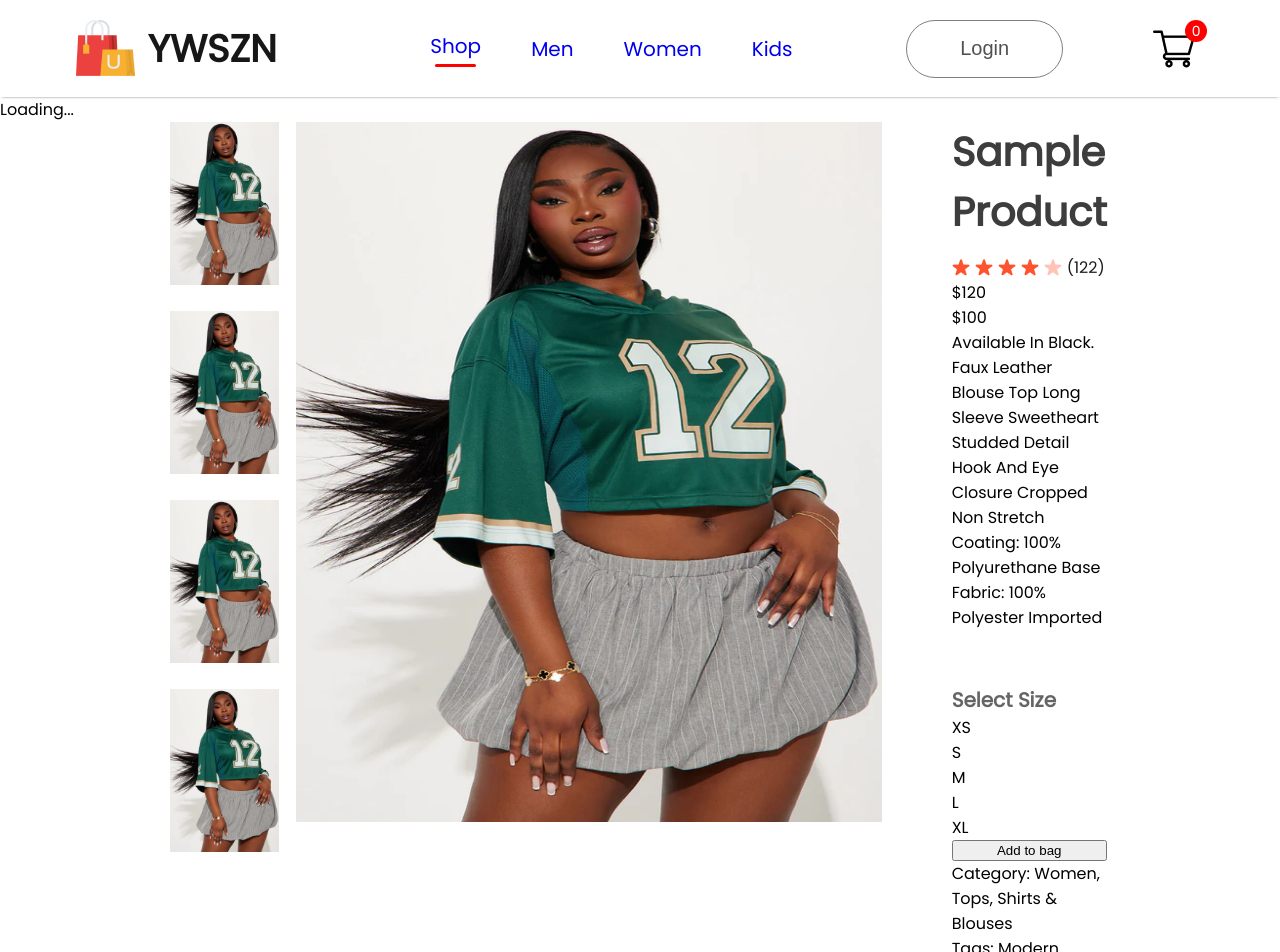
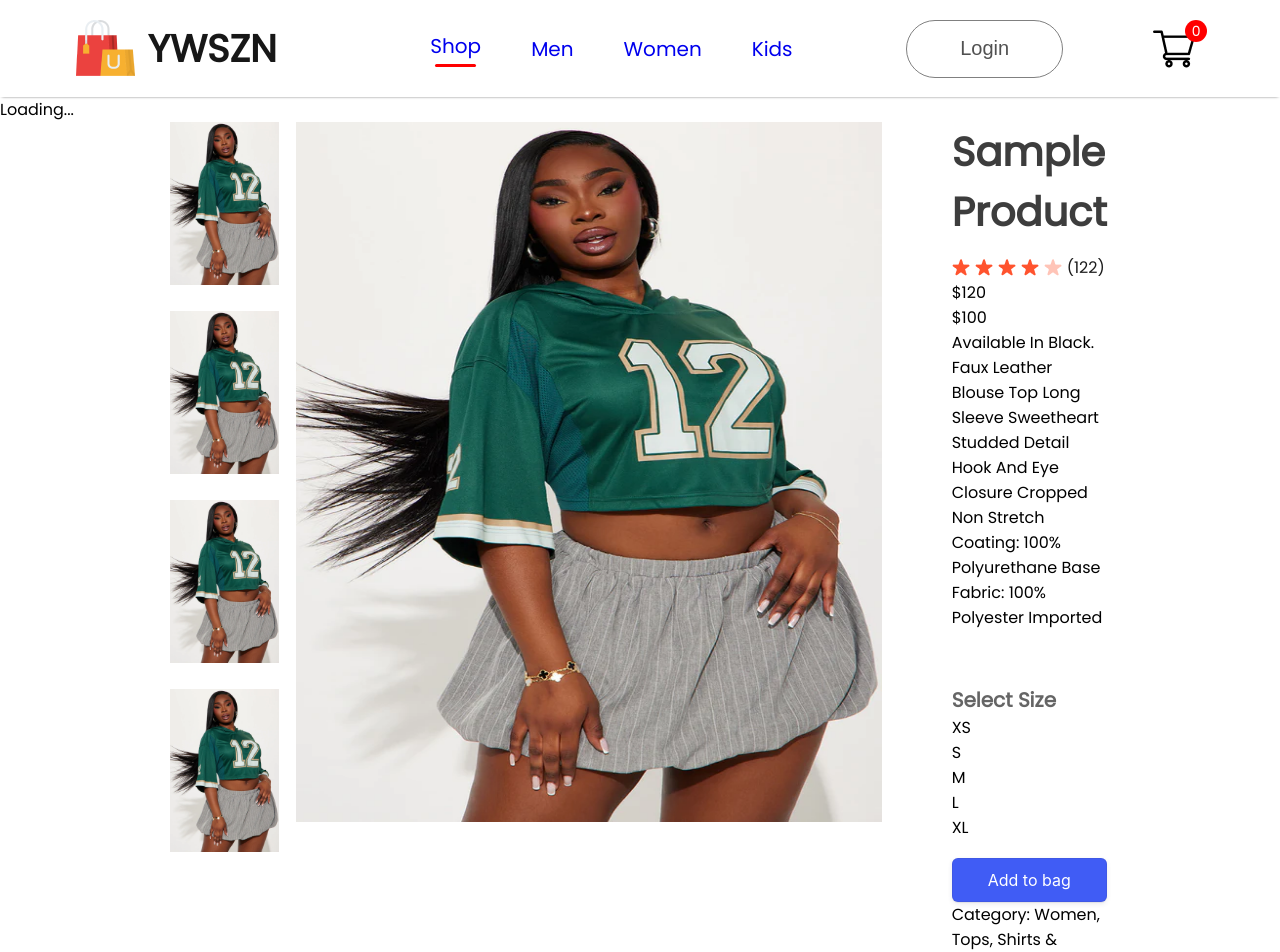
Before and after one commit to Fighthurt/May-E-commerce, a React (Create React App) app: page /product/25 in a window 1280 px wide. Shown: the top 952 px of the page. Built offline with nearby package versions, Linux system fonts and the light colour scheme.

Commit message:
updated client button for adding a new product

```diff
--- a/src/Component/ProductDisplay/ProductDisplay.css
+++ b/src/Component/ProductDisplay/ProductDisplay.css
@@ -70,3 +70,43 @@
     margin: 30px 0px;
     gap: 20px;
 }
+
+
+
+
+.addProductBtn  {
+  appearance: button;
+  backface-visibility: hidden;
+  background-color: #405cf5;
+  border-radius: 6px;
+  border-width: 0;
+  box-shadow: rgba(50, 50, 93, .1) 0 0 0 1px inset,rgba(50, 50, 93, .1) 0 2px 5px 0,rgba(0, 0, 0, .07) 0 1px 1px 0;
+  box-sizing: border-box;
+  color: #fff;
+  cursor: pointer;
+  font-family: -apple-system,system-ui,"Segoe UI",Roboto,"Helvetica Neue",Ubuntu,sans-serif;
+  font-size: 100%;
+  height: 44px;
+  line-height: 1.15;
+  margin: 18px 0 0;
+  outline: none;
+  overflow: hidden;
+  padding: 0 25px;
+  position: relative;
+  text-align: center;
+  text-transform: none;
+  transform: translateZ(0);
+  transition: all .2s,box-shadow .08s ease-in;
+  user-select: none;
+  -webkit-user-select: none;
+  touch-action: manipulation;
+  width: 100%;
+}
+
+.addProductBtn:disabled {
+  cursor: default;
+}
+
+.addProductBtn:focus {
+  box-shadow: rgba(50, 50, 93, .1) 0 0 0 1px inset, rgba(50, 50, 93, .2) 0 6px 15px 0, rgba(0, 0, 0, .1) 0 2px 2px 0, rgba(50, 151, 211, .3) 0 0 0 4px;
+}
--- a/src/Component/ProductDisplay/ProductDisplay.jsx
+++ b/src/Component/ProductDisplay/ProductDisplay.jsx
@@ -1,8 +1,8 @@
 import React from "react";
-import './ProductDisplay.css';
 import star_icon from "../Assets/star_icon.png";
 import star_dull_icon from "../Assets/star_dull_icon.png";
-import sampleProductImage from "../Assets/product_122.webp"; // Import the correct image
+import sampleProductImage from "../Assets/product_122.webp";
+import "./ProductDisplay.css"
 
 const ProductDisplay = () => {
   // Hard-coded product for testing
@@ -67,7 +67,7 @@ const ProductDisplay = () => {
             <div>XL</div>
           </div>
         </div>
-        <button>Add to bag</button>
+        <button className="addProductBtn">Add to bag</button>
         <p className="productdisplay-right-category">
           <span>Category:</span> Women, Tops, Shirts & Blouses
         </p>
```
